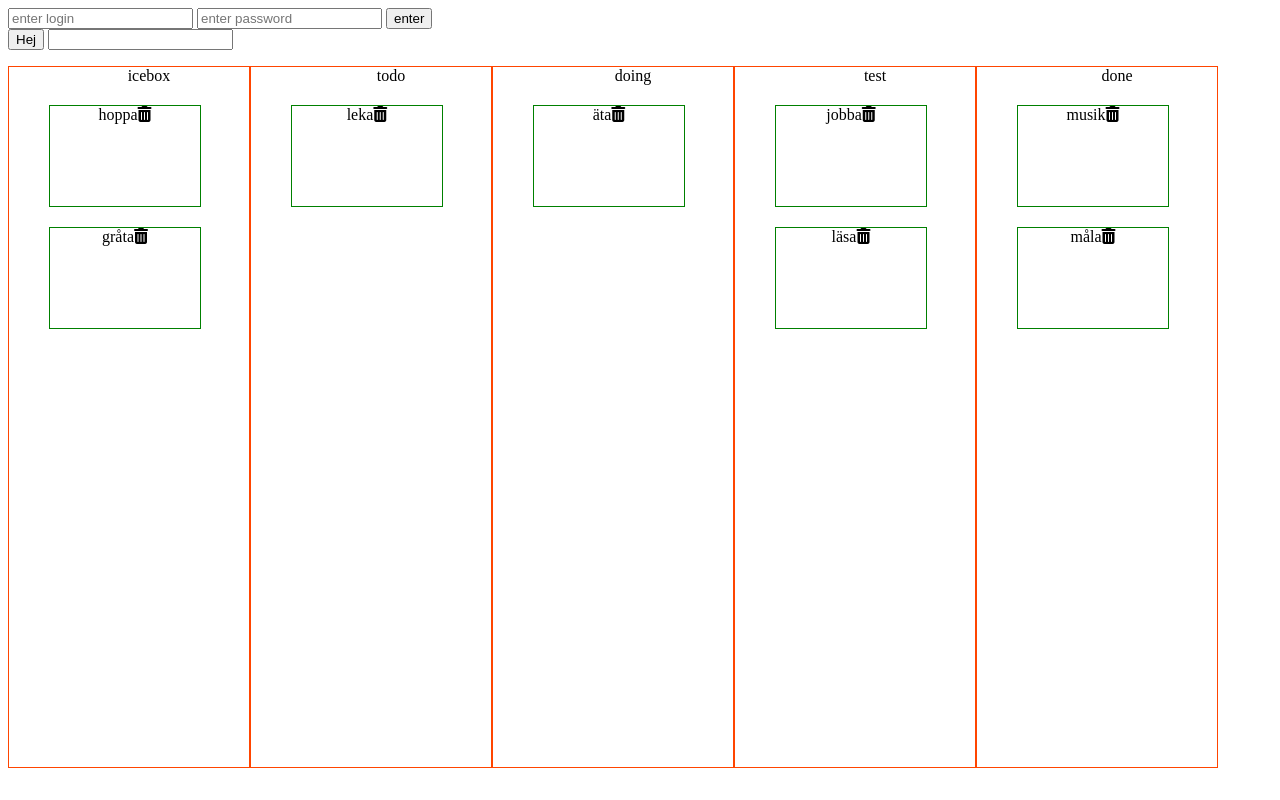
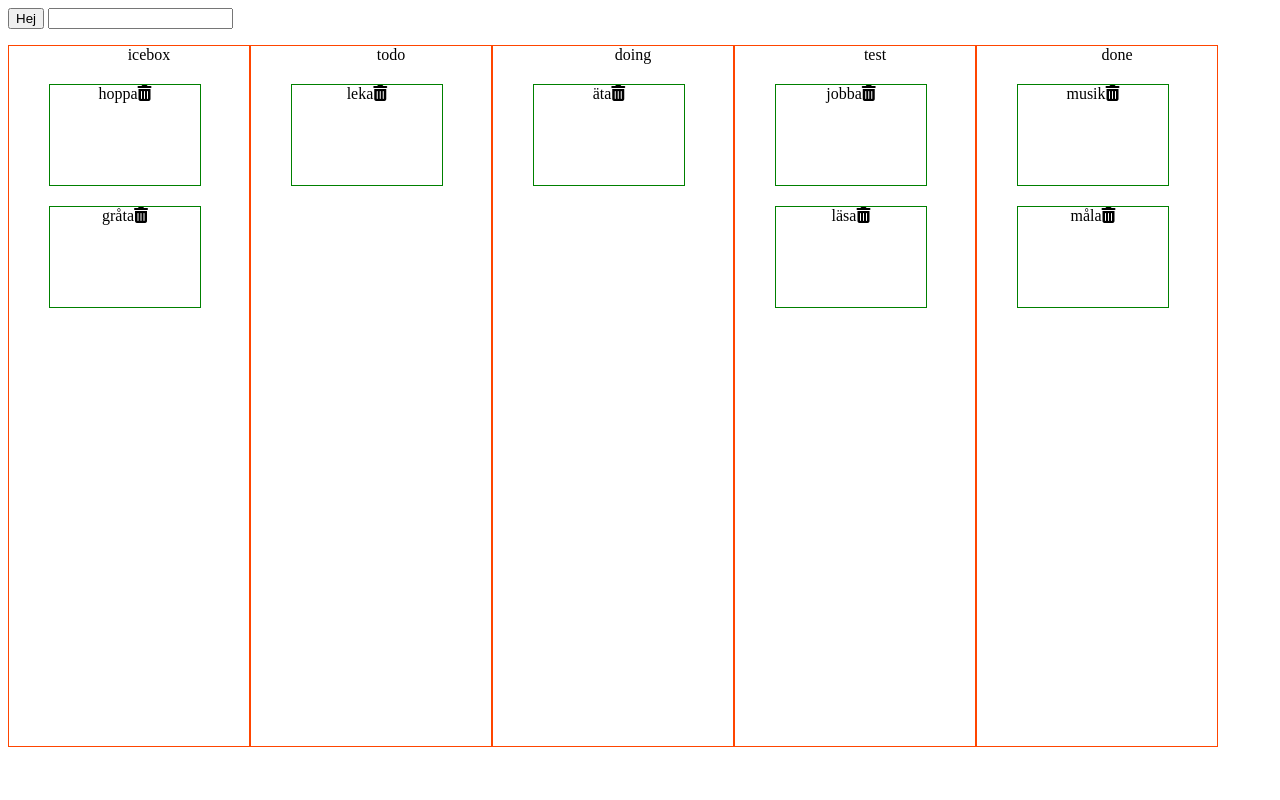
Before and after one commit to fonto1/kanban_test, a plain HTML site: page index.html in a window 1280 px wide. Drawn offline with Linux system fonts and the light colour scheme.

Commit message:
Revert "changes"
This reverts commit 075a20b8d1af712933cbbb1387ce16bfc63afd29.

```diff
--- a/index.html
+++ b/index.html
@@ -9,12 +9,6 @@
     <script src="https://kit.fontawesome.com/f05409d17b.js" crossorigin="anonymous"></script>
 </head>
 <body>
-
-        <input type="text" name="username" id="username" value="" placeholder="enter login" min-length="1" required>
-        <input type="text" name="userpass" id="userpass" value="" placeholder="enter password" min-length="1" required>
-        <button type="submit" id="login-btn">enter</button>
-
-
         <div id="inputs" >
         <button id="button" >Hej</button>
         <input id="input" type="text">
```
